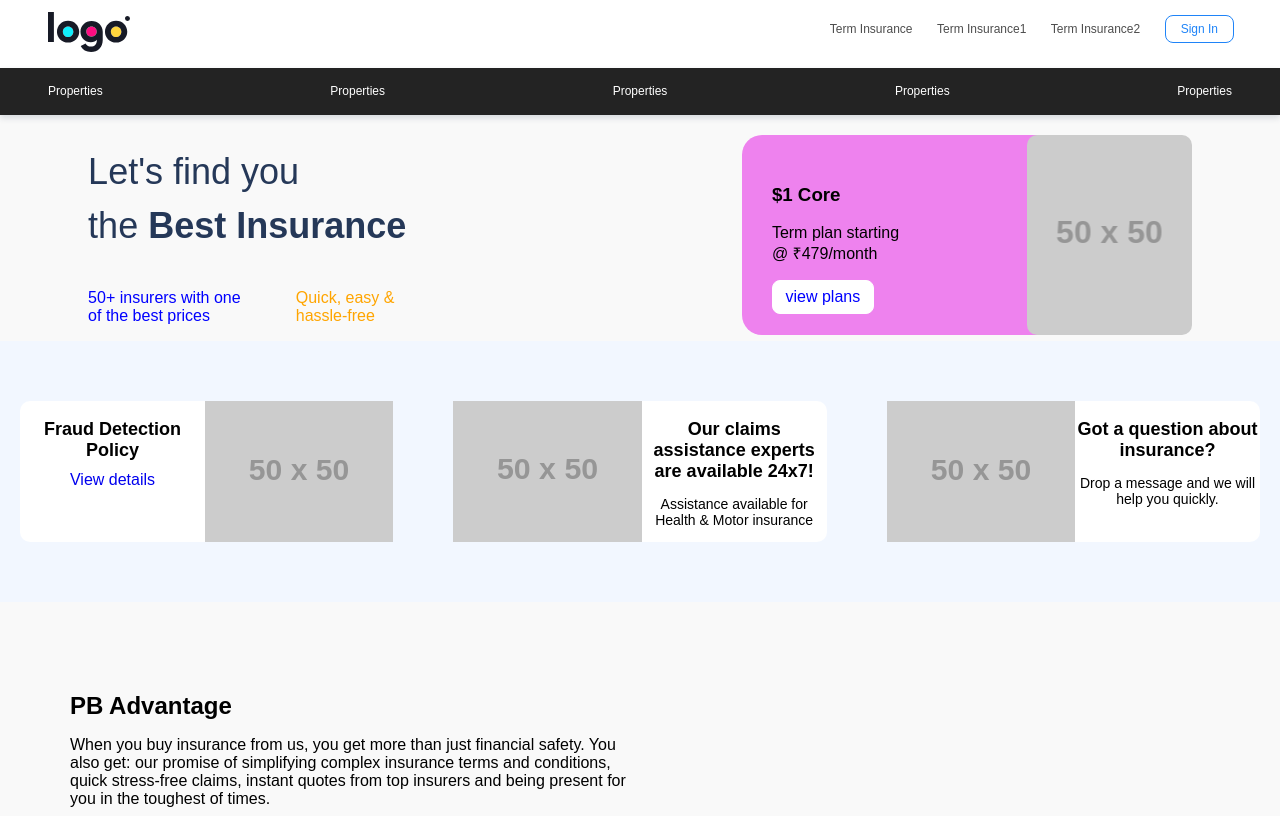
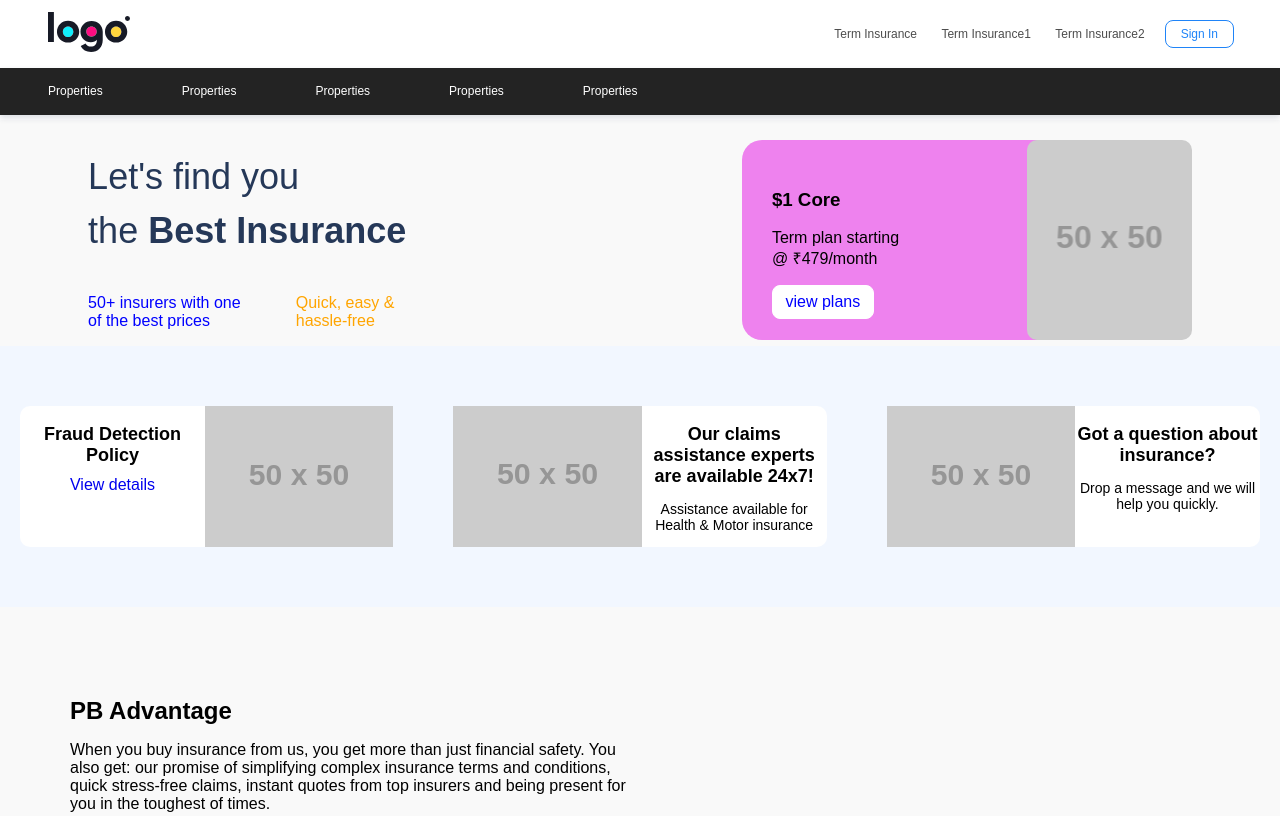
Before and after one commit to V-ishnuvarthan/Health-insurance, a website: page index.html in a window 1280 px wide. Shown: the top 816 px of the page. Drawn offline with Linux system fonts and the light colour scheme; placeholder pictures from the web are drawn by us.

Commit message:
changes integration

```diff
--- a/index.html
+++ b/index.html
@@ -85,10 +85,10 @@
                   </a>
                 </div>
               </li>
-              <li class="header__nav-megamenu-label signInlink">
-                <a href="#" class="megamenu-nav__link signupBtn">Sign In</a>
-              </li>
             </ul>
+            <div class="header__nav-megamenu-label-signIn signInlink">
+              <a href="#" class="megamenu-nav__link signupBtn">Sign In</a>
+            </div>
           </div>
         </div>
         <div class="header__nav-container-bottom">
--- a/styles.css
+++ b/styles.css
@@ -1,9 +1,13 @@
+body {
+    margin: 0;
+}
+
 main {
-    top: 115px;
-    position: relative;
     display: flex;
     flex-direction: column;
     align-items: center;
+    justify-content: center;
+    margin-top: 120px;
 }
 
 .header__nav-wrapper {
@@ -14,6 +18,16 @@ main {
     width: 100%;
     left: 0;
     right: 0;
+}
+
+.header__nav-megamenu-label-signIn {
+    align-self: center;
+}
+
+.header__nav-menuwrapper {
+    display: flex;
+    flex-direction: row;
+    align-self: center;
 }
 
 .header__nav-container-top {
@@ -103,7 +117,7 @@ a.megamenu-nav__link {
     color: #4280f7;
 }
 
-.header__nav-megamenu-label.signInlink a {
+.header__nav-megamenu-label-signIn.signInlink a {
     color: #1f84f8;
     border: 1px solid #1f84f8;
     padding: 7px 15px;
@@ -124,7 +138,7 @@ a.megamenu-nav__link {
     list-style: none;
     padding: 0;
     align-items: center;
-    justify-content: space-between;
+    justify-content: flex-start;
     max-width: 1600px;
     margin-left: auto;
     margin-right: auto;
@@ -137,6 +151,9 @@ a.megamenu-nav__link {
     display: flex;
     align-items: center;
     height: 100%;
+    overflow: hidden;
+    max-width: 180px;
+    margin-right: 55px;
 }
 
 .header__nav-container-bottom-wrapper li a {
@@ -159,11 +176,11 @@ a.megamenu-nav__link {
 
 /*FOOTER*/
 footer {
-    top: 115px;
     background: #232323;
     padding: 32px 0;
     bottom: 0;
     position: relative;
+    bottom: 0;
     width: 100%;
     left: 0;
     right: 0;
@@ -171,9 +188,13 @@ footer {
 
 .footer-container__links-wrapper {
     display: flex;
-    justify-content: space-between;
-    flex-direction: row;
+    justify-content: space-around;
+    flex-direction: column;
     padding: 0 20px;
+
+    @media screen and (min-device-width: 768px) {
+        flex-direction: row;
+    }
 }
 
 .footer-container__link-section p {
@@ -208,6 +229,12 @@ footer {
     display: flex;
     flex-direction: column;
     color: white;
+    font-weight: 700;
+    font-size: 12px;
+    line-height: 18px;
+    padding: 0 20px;
+    margin-top: 50px;
+    text-align: center;
 }
 
 
```
